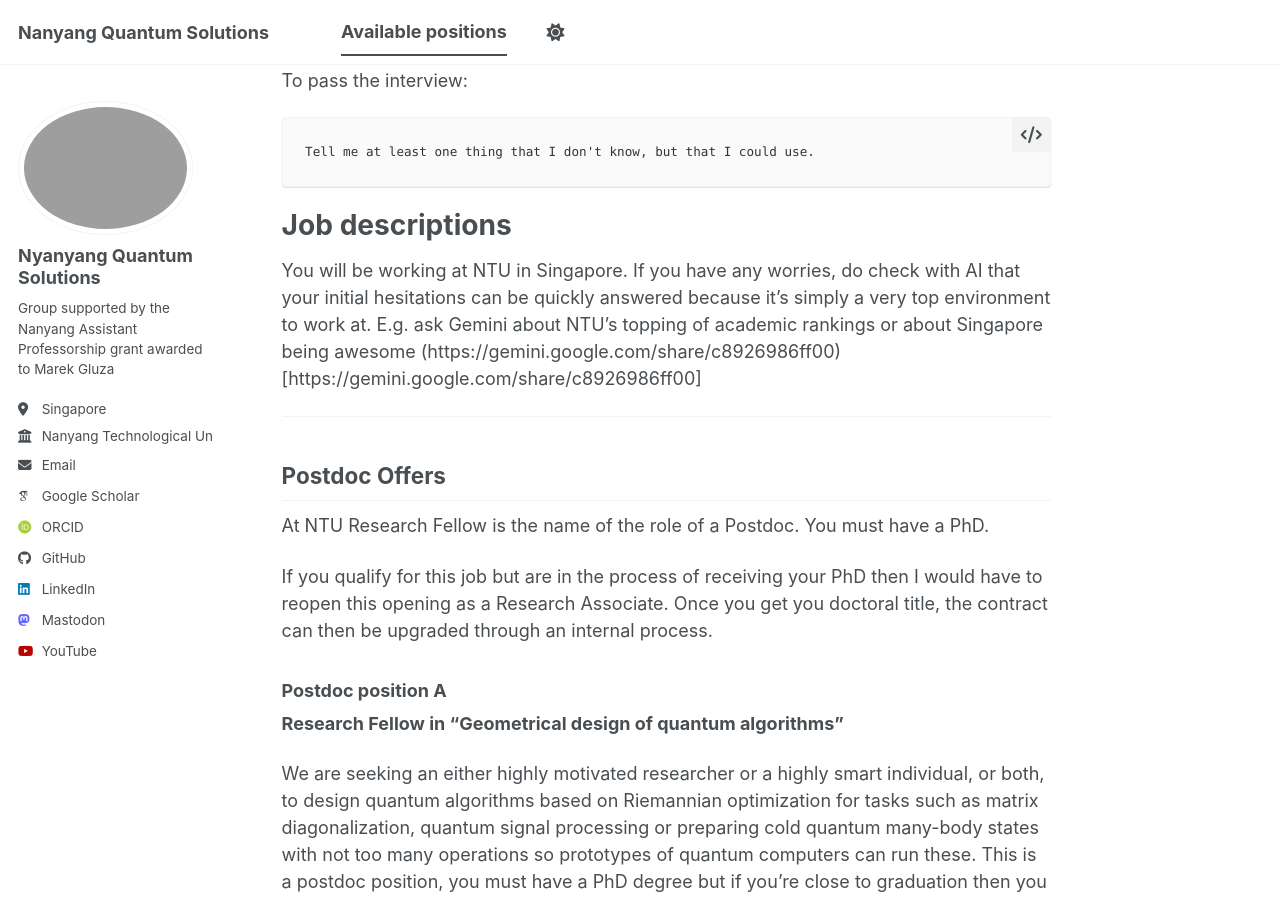
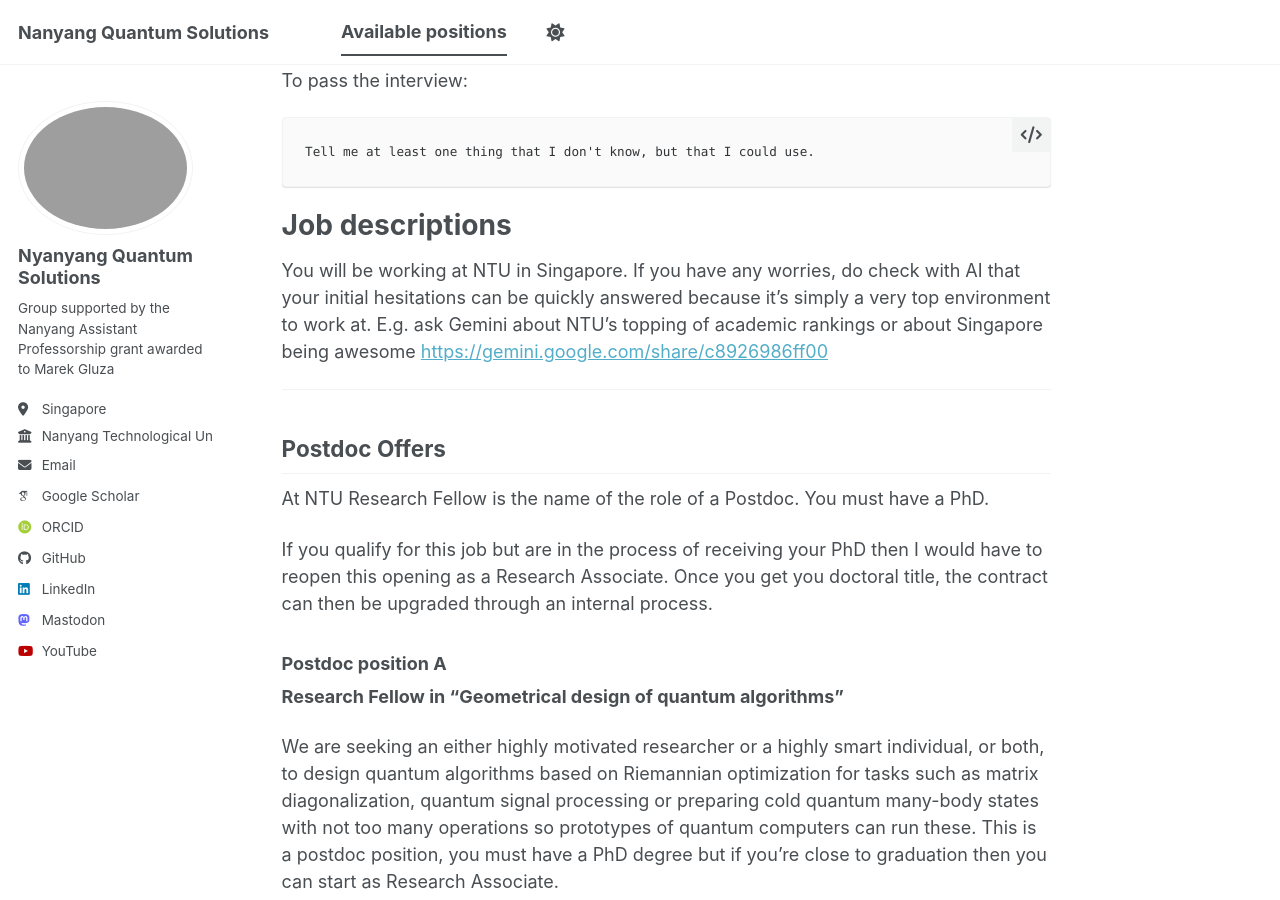
Before and after one commit to marekgluza/marekgluza.github.io, a Jekyll site: the page built from available_positions/openings.md, in a window 1280 px wide and 900 px high, scrolled down 2058 px. Built offline with Jekyll 4.4.1, drawn with Linux system fonts in a browser that asks for light colours; some web fonts are replaced; a script bundle is joined from its source files by our own code; library files that are not in the unit come from our copies.

Commit message:
Update openings.md

```diff
--- a/available_positions/openings.md
+++ b/available_positions/openings.md
@@ -56,7 +56,7 @@
 
 # Job descriptions
 
-You will be working at NTU in Singapore. If you have any worries, do check with AI that your initial hesitations can be quickly answered because it's simply a very top environment to work at. E.g. ask Gemini about NTU's topping of academic rankings or about Singapore being awesome (https://gemini.google.com/share/c8926986ff00)[https://gemini.google.com/share/c8926986ff00]
+You will be working at NTU in Singapore. If you have any worries, do check with AI that your initial hesitations can be quickly answered because it's simply a very top environment to work at. E.g. ask Gemini about NTU's topping of academic rankings or about Singapore being awesome [https://gemini.google.com/share/c8926986ff00](https://gemini.google.com/share/c8926986ff00)
 
 ***
 ## Postdoc Offers
```
